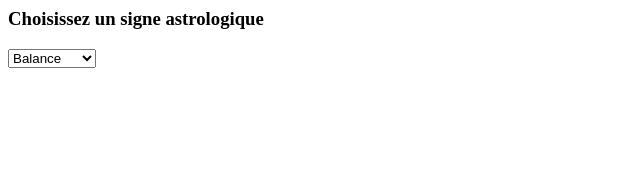
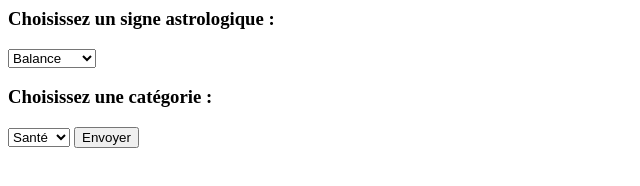
Before and after one commit to taichoup/flandiulf, a plain HTML site: page index.html in a window 1280 px wide. Shown: the whole page, without its empty margins (0-640 px from the left). Drawn offline with Linux system fonts and the light colour scheme.

Commit message:
squelette de form

```diff
--- a/index.html
+++ b/index.html
@@ -1,7 +1,11 @@
 <html>
+    <head>
+        <title>FLANDIULF</title>
+        <script type="text/javascript" src="script.js"></script>
+    </head>
     <body>
-        <form id="signsForm">
-            <h3>Choisissez un signe astrologique</h3>
+        <form id="signsForm" action="" method="GET">
+            <h3>Choisissez un signe astrologique :</h3>
             <select id="select_sign">
                 <option value="balance">Balance</a>
                 <option value="scorpion">Scorpion</a>
@@ -16,6 +20,15 @@
                 <option value="poissons">Poissons</a>
                 <option value="vierge">Vierge</a>
             </select>
+            <h3>Choisissez une cat&eacute;gorie :</h3>
+            <select id="select_cat">
+                <option value="sante">Sant&eacute;</a>
+                <option value="travail">Travail</a>
+                <option value="argent">Argent</a>
+                <option value="amour">Amour</a>
+            </select>
+            <!-- <input type="submit" onclick="sendForm()" value="Envoyer"> -->
+            <button id="formButton" type="button" onclick="sendForm()">Envoyer</button>
         </form>
     </body>
 </html>
--- a/script.js
+++ b/script.js
@@ -1,3 +1,12 @@
 function sendForm(form) {
-
+    var sign = document.getElementById("select_sign").value;
+    var category = document.getElementById("select_cat").value;
+    // document.getElementById("select_sign").submit();
+    alert("Sign is " + sign + " and category is " + category);
+    var request = {
+        s: sign,
+        c: category
+    };
+    console.log(request);
+    return request;
 }
```
